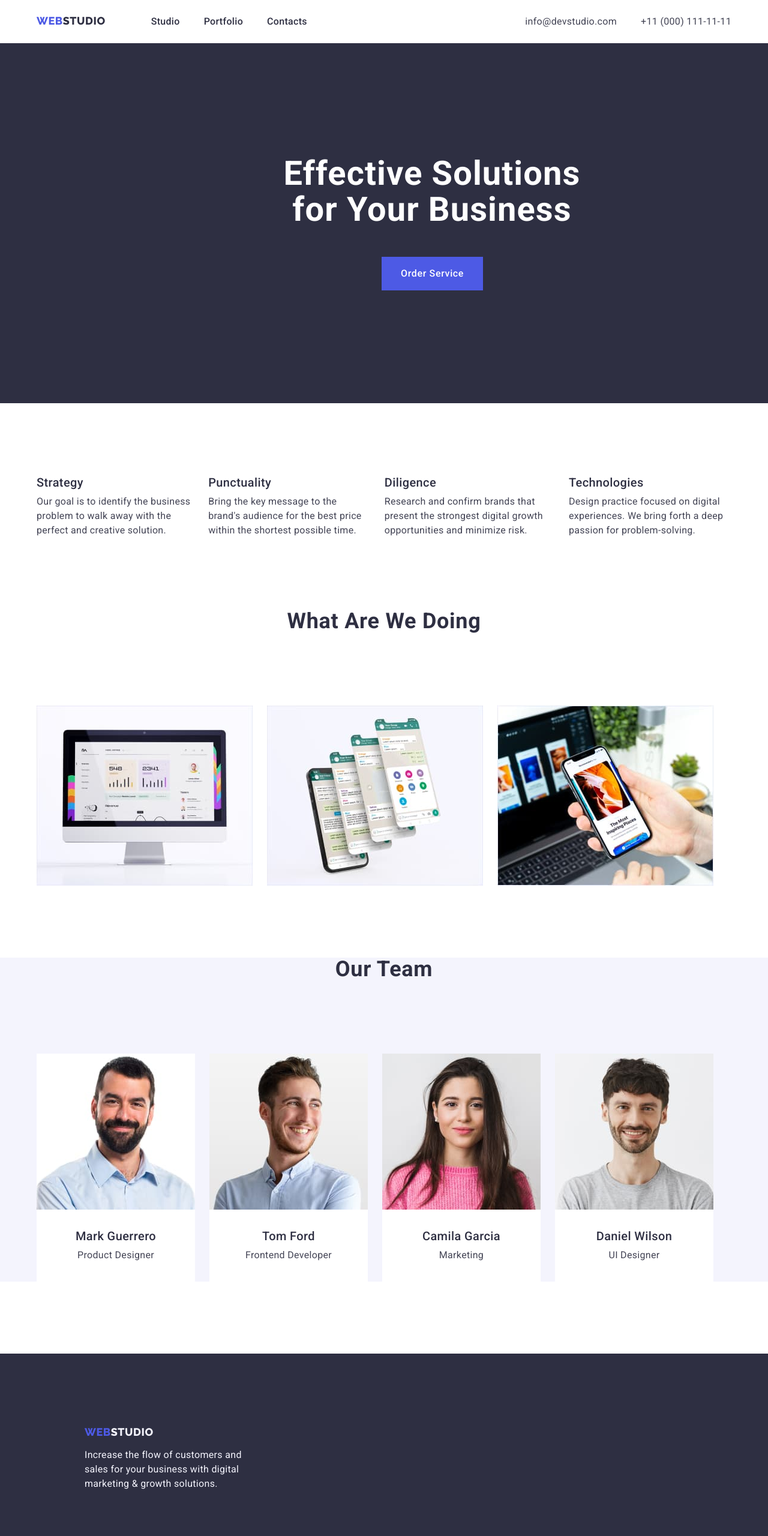
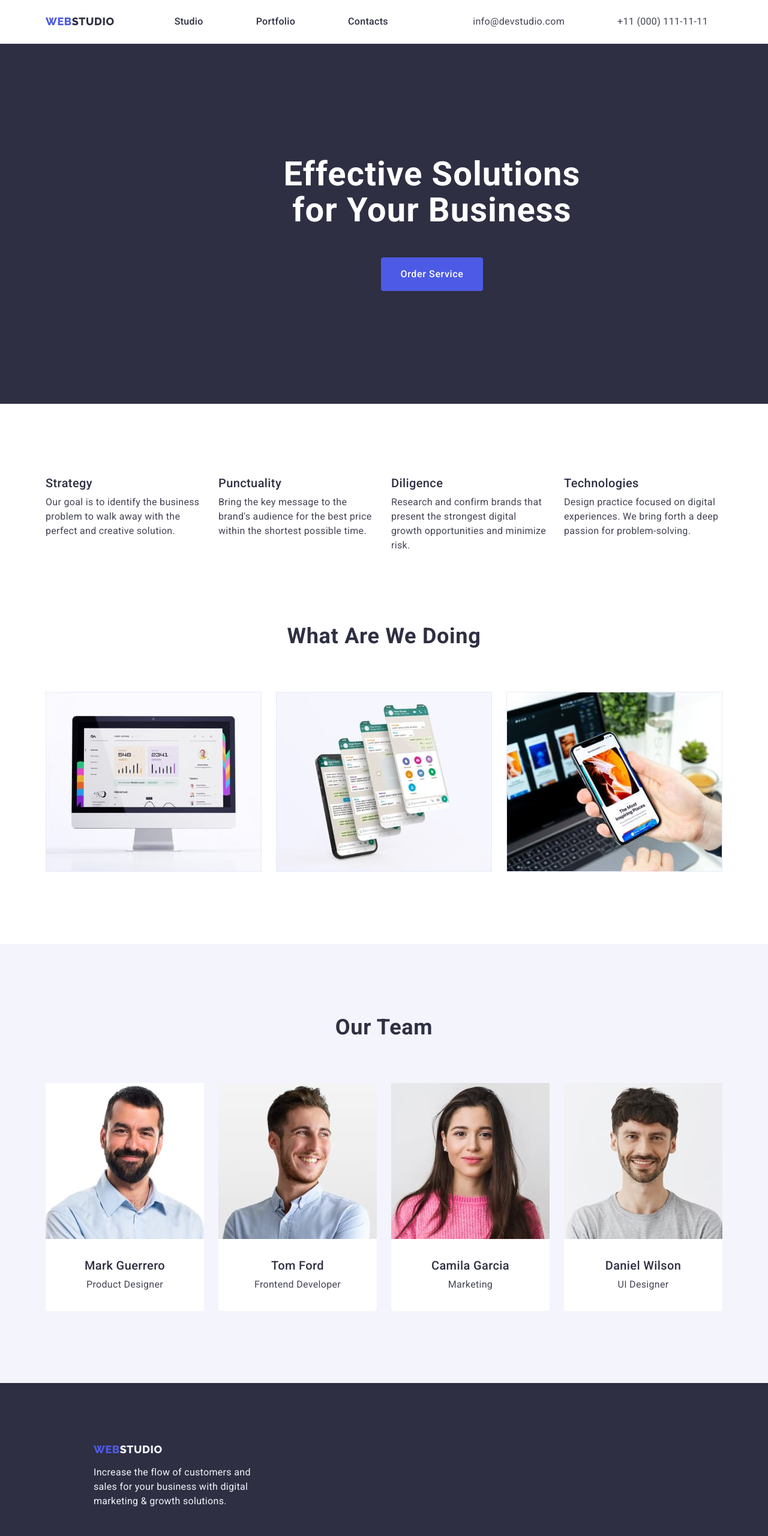
Before and after one commit to AlexLapkin/goit-markup-hw-03, a plain HTML site: page index.html in a window 1280 px wide. Shown: the top 2560 px of the page at 60% size. Drawn offline with nearby package versions, Linux system fonts and the light colour scheme.

Commit message:
fixed mistakes HW-03

```diff
--- a/css/styles.css
+++ b/css/styles.css
@@ -52,10 +52,9 @@ img {display: block;}
 .container
 {
 width: 1158px;
-margin-left: auto;
-margin-right: auto;
+margin: 0 auto;
+padding: 0 15px;
 }
-
 
 /*--Данные логотипа--*/
 .logo
@@ -67,11 +66,11 @@ font-size: 18px;
 line-height: 1.17;
 letter-spacing: 0.03em;
 text-transform: uppercase;
+margin-right: 76px;/*--Задаем отступ между логотипом и nav-ul--*/
 }
 
-/*--.header
-{border-bottom: 1px solid #E7E9FC;
-}--*/
+.header
+{border-bottom: 1px solid #E7E9FC;}
 
 .header-word {
 color: var(--header-word-color);
@@ -87,27 +86,26 @@ text-transform: uppercase;
 .main-nav
 {
 display: flex; /*--Выстраиваем элементы по горизонтали--*/
-align-items: center; /*--Центруем элементы вдоль горизонтальной оси--*/
-padding-top: 24px;    /*--Задаем верхний внутренний отступ--*/
-padding-bottom: 24px; /*--Задаем нижний внутренний отступ--*/
-        }
+}
 
 /*--Делаем логотип и список навигации flex-контейнером--*/
 .nav
 {display: flex;
+ align-items: center; /*--Центруем элементы вдоль горизонтальной оси--*/
 }
 
 /*--Делаем список навигации flex-контейнером--*/
 .nav-ul {
 display: flex;
-margin-left: 76px; /*--Задаем отступ между логотипом и nav-ul--*/
 }
 
 /*--Задаем правый отступ всем item nav, кроме крайних--*/
 .nav-ul .item:not(:last-child)
-{
-margin-right: 40px;
-}
+{margin-right: 40px;}
+
+/*--Задаем внутренние отступы всем элементам навигации--*/
+.item
+{padding: 24px; 0; }
 
 /*--Данные навигационных ссылок--*/
 .nav-link {
@@ -162,8 +160,8 @@ color: var(--link-active-color);
 .hero {
 background-color: var(--hero-background-color);
 margin-top: 0;
-/*--margin-bottom: 120px;--*/
 width: 1440px;
+padding: 188px 0;
 margin-left: auto;
 margin-right: auto;
 }
@@ -176,8 +174,7 @@ font-size: 56px;
 line-height: 1.07;
 text-align: center;
 letter-spacing: 0.02em;
-width: 500px;
-padding-top: 188px;
+max-width: 496px;
 margin-left: auto;
 margin-right: auto;
 }
@@ -192,12 +189,15 @@ font-size: 16px;
 line-height: 1.5;
 letter-spacing: 0.04em;
 border: none;
+display: block;
+cursor: pointer;
 min-width: 169px;
-/*--height: 56px;--*/
-margin-left: 495px;
+height: 56px;
+margin-left: auto;
+margin-right: auto;
 margin-top: 48px;
-margin-bottom: 188px;
 padding: 16px 32px 16px 32px;
+border-radius: 4px;
 }
 
 /*--Меняем цвет кнопок при навдении--*/
@@ -219,8 +219,8 @@ cursor: pointer;
     letter-spacing: 0.04em;
     border: none;
     cursor: pointer;
-    margin-left: 24px;
     padding: 12px 24px 12px 24px;
+    display: block;
 }
 
 /*--Меняем цвет кнопок при наведении--*/
@@ -229,6 +229,9 @@ cursor: pointer;
     color: var(--main-btn-color);
     background-color: #404BBF;
 }
+
+/*--Задаем внутренние отступы секции Adv и Our_Team--*/
+.section-adv {padding: 120px 0;}
 
 /*--Данные заголовка секции--*/
 .section-title {
@@ -246,15 +249,24 @@ margin-bottom: 72px;
 .section-ul
 {
 display: flex;
-margin-left: -24px;
-margin-top: 120px;
-margin-bottom: 120px;
+gap: 24px;
 }
 
-/*--Описываем каждый элемент списка--*/
+/*--Определяем ширину пункта списка--*/
 .section-item {
-/*--flex-basis: calc(100% / 3);--*/
-margin-left: 24px;
+flex-basis: calc((100% - 3*24px)/4);
+/*--width: calc((100% - 3*24px)/4)--*/
+}
+
+/*--Задаем внутренний отступ секции Work Exmpl--*/
+.section-exmp {
+padding-bottom: 120px;
+}
+
+/*--Определяем ширину списка img--*/
+.section-item-img {
+flex-basis: calc((100% - 3*16px)/3);
+/*--width: calc((100% - 3*16px)/3)--*/
 }
 
 /*--Данные подзаголовков--*/
@@ -278,84 +290,89 @@ margin-left: 24px;
 
 /*--Данные секции Our Team, у которой отличается фон--*/
 .section-team
-{
-    background: var(--section-team-background-color);
-}
+{background: var(--section-team-background-color);
+padding: 120px 0;} /*--Задаем внутренние паддинги--*/
 
 .section-team-card {
     background-color: var(--main-background-color);
-    /*--height: 380px;--*/
-    margin-left: 24px;
     text-align: center;
+    flex-basis: calc((100% - 3*24px)/4);
+    /*--width: calc((100% - 3*24px)/4)--*/
+    border-radius: 0px 0px 4px 4px;
 }
 
-/*--Задание отступов для ФИ членов команды--*/
-.section-team-card .section-subtitle {
-    margin-top: 32px;
-    margin-bottom: 8px;
+/*--Создание контейнера - имя, должность членов команды--*/
+.name-job
+{padding: 32px 16px; } /*--внутренние отступы контейнера--*/
+
+/*--Задание параметров ФИ сотрудника--*/
+.name-job .section-subtitle
+{text-align: center;
+ margin-bottom: 8px;
 }
 
-/*--Задание отступов для текста секции Our Team--*/
-.section-team-card .section-text {
-    padding-bottom: 32px;
-}
-
+/*--Задание параметров должности сотрудника--*/
+.name-job .section-text
+{text-align: center;}
 
 /*--Делаем список кнопок flex-элементом, чтобы кнопки расположить горизонтально--*/
 .section-ul-button {
     display: flex;
-    margin-top: 96px;
+    gap: 24px;
+    margin-bottom: 72px;
     justify-content: center;
-    margin-bottom: 72px;
-    /*-- flex-basis: calc(100%/2);--*/
-}
-
-/*--Задаем зазоры между кнопками Портфолио--*/
-.section-ul-button .item-btn:not(:last-child) {
-    margin-right: 24px;
-}
+    }
 
 /*--Делаем список flex-элементом, чтобы список расположить горизонтально
     в несколько рядов--*/
 .section-ul-card {
     display: flex;
     flex-wrap: wrap;
-    margin-left: -24px;
-    margin-bottom: 120px;
-    flex-basis: calc(100% / 3 - 24px);
+    gap: 24px;
+    padding-left: 0;
+    padding-right: 0;
 }
 
 /*--Описываем каждый элемент списка--*/
 .section-item-card {
-    /*--flex-basis: calc(100% / 3);--*/
-    margin-left: 24px;
-    margin-bottom: 48px;
-    border: 1px solid #E7E9FC;
+flex-basis: calc((100% - 2*24px)/3);
 }
 
-/*--Задание отступов названиям img портфолио--*/
-.section-item-card .section-subtitle {
-    margin-top: 32px;
-    margin-bottom: 8px;
-    margin-left: 16px;
+
+/*--Задание паддингов для секции Портфолио--*/
+.section-port
+{
+padding-top: 96px;
+padding-bottom: 120px;
 }
 
-/*--Задание отступов текста img Portfolio--*/
-.section-item-card .section-text {
-    padding-bottom: 32px;
-    margin-left: 16px;
+/*--Создание контейнера - имя, должность членов команды--*/
+.img-title {
+padding: 32px 0px; /*--внутренние отступы контейнера--*/
 }
+
+/*--Задание отступа подзаголовку img Portfolio--*/
+.img-title .section-subtitle
+{padding-left: 16px;
+ margin-bottom: 8px;}
+
+/*--Задание отступа подтексту img Portfolio--*/
+.img-title .section-text
+{padding-left: 16px;}
 
 
 /*--Данные Футера--*/
 .footer {
 background-color: var(--footer-background-color);
 width: 1440px;
-/*--height: 312px;--*/
-padding-top: 120px;
+padding: 100px 0;
 margin-left: auto;
 margin-right: auto;
 }
+
+.ft
+{display: inline-block;
+margin-bottom: 16px;}
 
 .footer-word
 {color: var(--footer-main-text-color);
@@ -375,6 +392,4 @@ font-size: 16px;
 line-height: 1.5;
 letter-spacing: 0.02em;
 width: 264px;
-padding-bottom: 100px;
-margin-top:16px;
 }
--- a/index.html
+++ b/index.html
@@ -44,6 +44,7 @@
     </header>
 
     <main>
+      <!--HERO-section1-->
       <section class="hero">
         <div class="container">
           <h1 class="hero-title">Effective Solutions for Your Business</h1>
@@ -52,7 +53,8 @@
         </div>
       </section>
 
-      <section class="section">
+      <!--Our Advantages-section2-->
+      <section class="section-adv">
         <div class="container">
           <h2 class="section-title" hidden>Our advantages</h2>
           <!--hidden-section1-title-->
@@ -92,28 +94,28 @@
         </div>
       </section>
 
-      <!--Work Examples-section2-->
-      <section class="section">
+      <!--Work Examples-section3-->
+      <section class="section-exmp">
         <div class="container">
           <h2 class="section-title">What are we doing</h2>
 
           <ul class="section-ul list">
-            <li class="section-item">
+            <li class="section-item-img">
               <img src="./images/img1.jpg" alt="example1" width="360" />
             </li>
 
-            <li class="section-item">
+            <li class="section-item-img">
               <img src="./images/img2.jpg" alt="example2" width="360" />
             </li>
 
-            <li class="section-item">
+            <li class="section-item-img">
               <img src="./images/img3.jpg" alt="example3" width="360" />
             </li>
           </ul>
         </div>
       </section>
 
-      <!--Our Team-section3-->
+      <!--Our Team-section4-->
 
       <section class="section-team">
         <div class="container">
@@ -122,26 +124,34 @@
           <ul class="section-ul list">
             <li class="section-team-card">
               <img src="./images/img4.jpg" alt="designer" width="264" />
+              <div class="name-job">
                 <h3 class="section-subtitle">Mark Guerrero</h3>
                 <p class="section-text">Product Designer</p>
+              </div>
             </li>
 
             <li class="section-team-card">
               <img src="./images/img5.jpg" alt="frontend" width="264" />
+              <div class="name-job">
                 <h3 class="section-subtitle">Tom Ford</h3>
                 <p class="section-text">Frontend Developer</p>
+              </div>
             </li>
 
             <li class="section-team-card">
               <img src="./images/img6.jpg" alt="marketing" width="264" />
+              <div class="name-job">
                 <h3 class="section-subtitle">Camila Garcia</h3>
                 <p class="section-text">Marketing</p>
+              </div>
             </li>
 
             <li class="section-team-card">
               <img src="./images/img7.jpg" alt="UI" width="264" />
+              <div class="name-job">
                 <h3 class="section-subtitle">Daniel Wilson</h3>
                 <p class="section-text">UI Designer</p>
+              </div>
             </li>
           </ul>
         </div>
@@ -150,7 +160,7 @@
 
     <footer class="footer">
       <div class="container">
-        <a href="./index.html" class="logo link">Web<span class="footer-word">Studio</span></a>
+        <a href="./index.html" class="logo link ft">Web<span class="footer-word">Studio</span></a>
         <p class="footer-text">
           Increase the flow of customers and sales for your business with digital marketing & growth
           solutions.
```
Also changed, not shown: portfolio.html (+21 -3 lines). Lines whose indentation alone changed are shown as unchanged.
